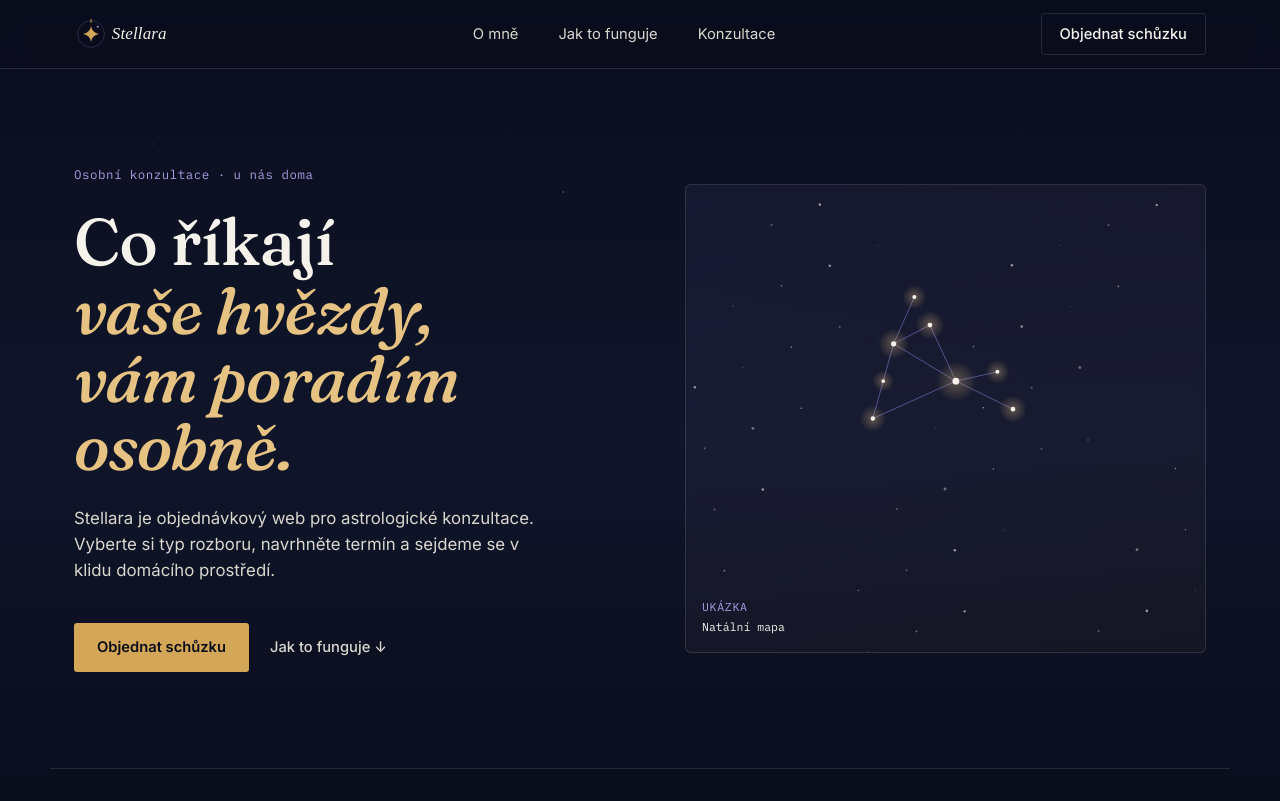
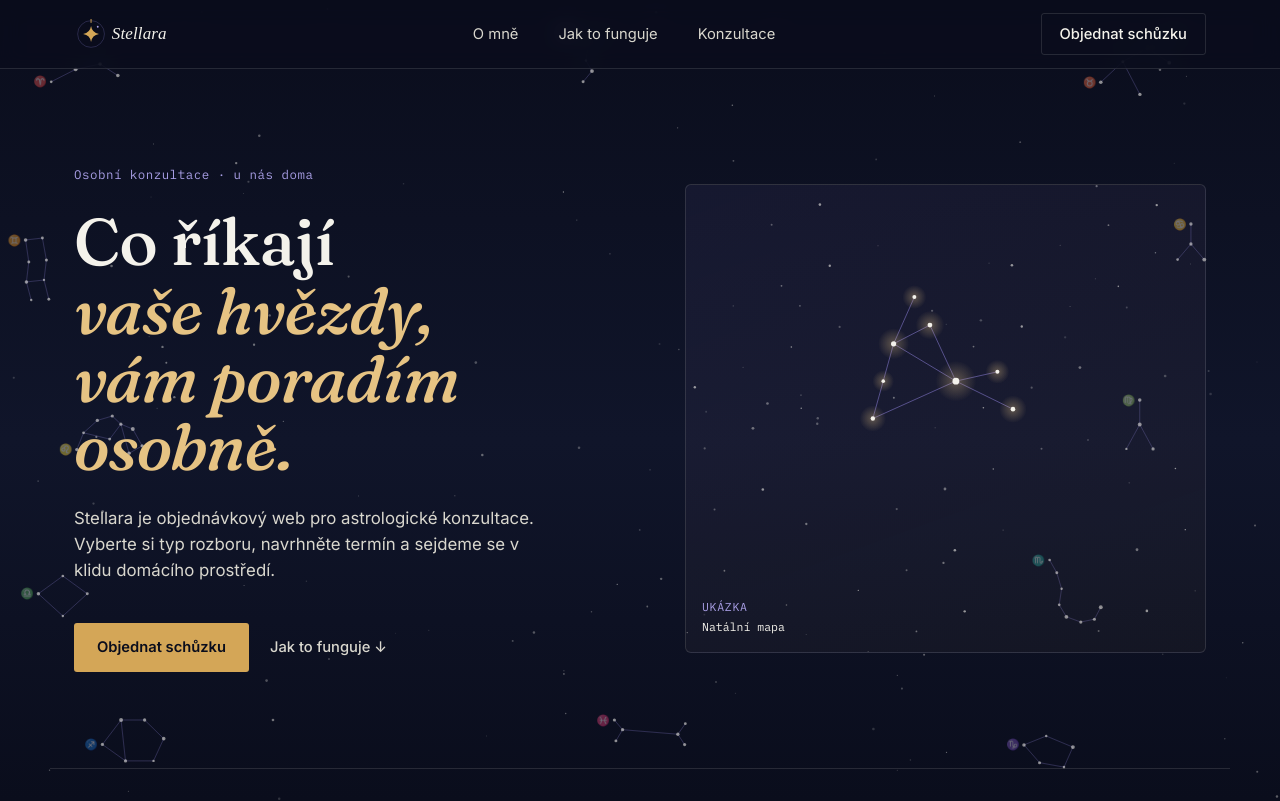
Before and after one commit to Listcz4638/Stellara, a website: page public/index.html in a window 1280 px wide. Shown: the top 801 px of the page. Drawn offline with Linux system fonts and the light colour scheme.

Commit message:
Pozadí a přejmenování

```diff
--- a/public/css/style.css
+++ b/public/css/style.css
@@ -31,12 +31,26 @@ html { scroll-behavior: smooth; }
 
 body {
   margin: 0;
-  background: var(--sky-950);
   color: var(--star-50);
   font-family: var(--font-body);
   font-size: 16px;
   line-height: 1.55;
   -webkit-font-smoothing: antialiased;
+  background:
+    url("../img/zodiac-bg.svg"),
+    radial-gradient(1px 1px at 12% 18%, rgba(244,242,235,0.9), transparent 60%),
+    radial-gradient(1px 1px at 28% 62%, rgba(244,242,235,0.7), transparent 60%),
+    radial-gradient(1.5px 1.5px at 44% 24%, rgba(244,242,235,0.9), transparent 60%),
+    radial-gradient(1px 1px at 61% 78%, rgba(244,242,235,0.6), transparent 60%),
+    radial-gradient(1px 1px at 73% 12%, rgba(244,242,235,0.8), transparent 60%),
+    radial-gradient(1.5px 1.5px at 85% 55%, rgba(244,242,235,0.7), transparent 60%),
+    radial-gradient(1px 1px at 93% 33%, rgba(244,242,235,0.6), transparent 60%),
+    radial-gradient(1px 1px at 5% 85%, rgba(244,242,235,0.6), transparent 60%),
+    radial-gradient(1px 1px at 38% 92%, rgba(244,242,235,0.5), transparent 60%),
+    linear-gradient(180deg, var(--sky-950) 0%, var(--sky-900) 55%, var(--sky-950) 100%);
+  background-repeat: no-repeat;
+  background-size: cover;
+  background-attachment: fixed;
 }
 
 @media (prefers-reduced-motion: reduce) {
@@ -66,25 +80,7 @@ a { color: inherit; }
   padding: 0 var(--space-3);
 }
 
-/* ambient starfield background */
-.sky-bg {
-  position: fixed;
-  inset: 0;
-  z-index: -1;
-  background:
-    radial-gradient(1px 1px at 12% 18%, rgba(244,242,235,0.9), transparent 60%),
-    radial-gradient(1px 1px at 28% 62%, rgba(244,242,235,0.7), transparent 60%),
-    radial-gradient(1.5px 1.5px at 44% 24%, rgba(244,242,235,0.9), transparent 60%),
-    radial-gradient(1px 1px at 61% 78%, rgba(244,242,235,0.6), transparent 60%),
-    radial-gradient(1px 1px at 73% 12%, rgba(244,242,235,0.8), transparent 60%),
-    radial-gradient(1.5px 1.5px at 85% 55%, rgba(244,242,235,0.7), transparent 60%),
-    radial-gradient(1px 1px at 93% 33%, rgba(244,242,235,0.6), transparent 60%),
-    radial-gradient(1px 1px at 5% 85%, rgba(244,242,235,0.6), transparent 60%),
-    radial-gradient(1px 1px at 38% 92%, rgba(244,242,235,0.5), transparent 60%),
-    linear-gradient(180deg, var(--sky-950) 0%, var(--sky-900) 55%, var(--sky-950) 100%);
-  background-repeat: no-repeat;
-  background-size: cover;
-}
+/* ambient starfield + zodiac background now lives directly on body, see above */
 
 /* topbar */
 .topbar {
--- a/public/index.html
+++ b/public/index.html
@@ -3,7 +3,7 @@
 <head>
 <meta charset="UTF-8">
 <meta name="viewport" content="width=device-width, initial-scale=1.0">
-<title>Stellara — astrologické konzultace u vás doma</title>
+<title>Stellara — astrologické konzultace</title>
 <meta name="description" content="Stellara: objednejte si osobní astrologickou konzultaci. Natální mapa, partnerská kompatibilita i roční výhled — u nás doma, v klidu a soukromí.">
 <link rel="preconnect" href="https://fonts.googleapis.com">
 <link rel="preconnect" href="https://fonts.gstatic.com" crossorigin>
@@ -12,8 +12,6 @@
 <link rel="icon" type="image/svg+xml" href="img/logo-mark.svg">
 </head>
 <body>
-
-<div class="sky-bg" id="skyBg" aria-hidden="true"></div>
 
 <header class="topbar">
   <div class="wrap topbar-inner">
```
Also changed, not shown: public/img/zodiac-bg.svg (added).
